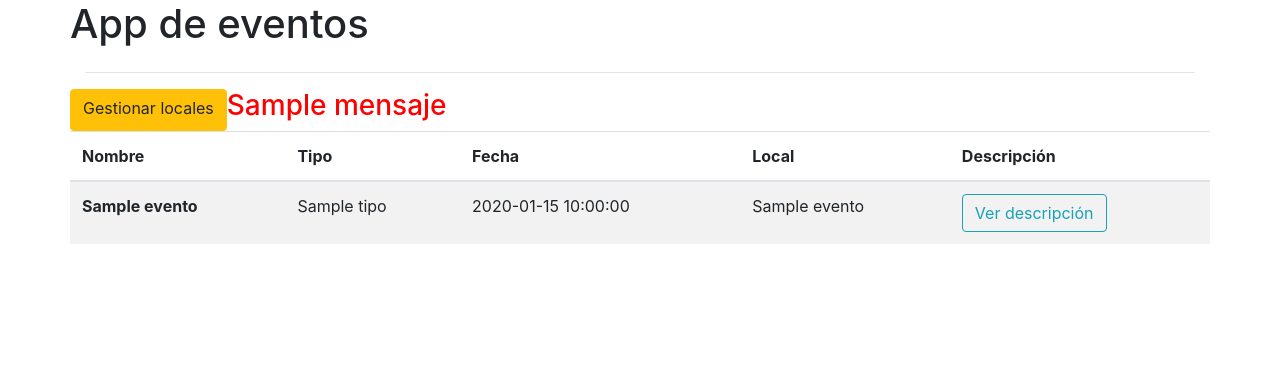
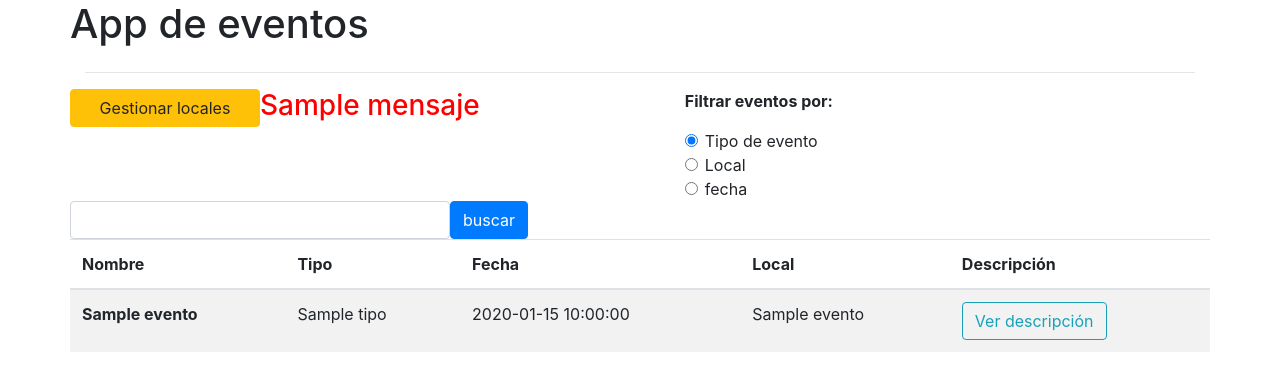
Before and after one commit to MikelFerreiro/DAW2, a PHP site: template servi/3Evaluacion/appEventos/view/indexView.twig in a window 1280 px wide. Shown: the top 391 px of the page. Run offline with PHP 8.4, Linux system fonts and the light colour scheme; the template is opened without the code that fills it: most values are stand-ins (such as "Sample title", 1, 10 or a date in 2020); some libraries are stand-ins or nearby versions.

Commit message:
acabada api filtro eventos

```diff
--- a/servi/3Evaluacion/appEventos/Create.sql
+++ b/servi/3Evaluacion/appEventos/Create.sql
@@ -37,5 +37,5 @@ INSERT INTO EVENTOS(NOMBRE, TIPO, FECHA, DESCRIPCION, ID_LOCAL) VALUES ('Foro de
 INSERT INTO EVENTOS(NOMBRE, TIPO, FECHA, DESCRIPCION, ID_LOCAL) VALUES ('Torneo FIRST LEGO League Euskadi','Torneo','2019-02-16','Evento para promover las vocaciones científico-tecnológicas, el espíritu creativo y la innovación entre escolares de 6 a 16 años. Equipos de todo el País Vasco participarán en este torneo clasificatorio, que busca impulsar la Educación STEAM (Science, Technology, Engineering, Arts and Maths), utilizando desafíos temáticos para involucrar a los jóvenes en la investigación, la resolución de problemas y la ciencia. En novena edición, a través del desafío Hydro Dynamics, el objetivo es que los equipos aprendan sobre el ciclo humano del agua: dónde y cómo encontrarla, transportarla y usarla correctamente. Incluirá una zona Opengune de exposiciones y talleres para todos los públicos.',2);
 INSERT INTO EVENTOS(NOMBRE, TIPO, FECHA, DESCRIPCION, ID_LOCAL) VALUES ('TEDx','Charla','2019-05-04','TEDx modu independentean antolatutako biltzarrak dira, TED (Teknologia, Entretenimendua, Diseinua) irabazi asmorik gabeko erakundearen lizentzia esklusibo baten pean.',2);
 
-INSERT INTO EVENTOS(NOMBRE, TIPO, FECHA, DESCRIPCION, ID_LOCAL) VALUES ('Gansos Rosas','Conciertos','2019-02-01','Calificados por el batería original de Guns N Roses Steve Adl como el mejor grupo tributo de los Guns en Europa, Gansos Rosas están avalados también por los miles de aficionados y seguidores que les han seguido en los numerosos escenarios que han recorrido durante su primera década de vida. Tras celebrar durante el año 2016 su décimo aniversario, la banda madrileña Gansos Rosas nos proponen en 2019 seguir rememorando con total fidelidad los temas de una de las últimas bandas autenticas de la historia del Rock con una puesta en escena insuperable.',3);
-INSERT INTO EVENTOS(NOMBRE, TIPO, FECHA, DESCRIPCION, ID_LOCAL) VALUES ('Letz Zep','Conciertos','2019-02-08','Letz Zep son considerados hoy en día como el mejor grupo tributo a Led Zeppelin, dentro y fuera del Reino Unido. No son un ejercicio de nostalgia, sino de la rebelión contra el tiempo; un grito de representación del corazón contra la mediocridad y el olvido. Una banda formada por 4 músicos ingleses de enorme talento, experimentados y con todo lo necesario para llevar a cabo la tarea de acercar la música de Led Zeppelin a las nuevas generaciones.',3);
+INSERT INTO EVENTOS(NOMBRE, TIPO, FECHA, DESCRIPCION, ID_LOCAL) VALUES ('Gansos Rosas','Concierto','2019-02-01','Calificados por el batería original de Guns N Roses Steve Adl como el mejor grupo tributo de los Guns en Europa, Gansos Rosas están avalados también por los miles de aficionados y seguidores que les han seguido en los numerosos escenarios que han recorrido durante su primera década de vida. Tras celebrar durante el año 2016 su décimo aniversario, la banda madrileña Gansos Rosas nos proponen en 2019 seguir rememorando con total fidelidad los temas de una de las últimas bandas autenticas de la historia del Rock con una puesta en escena insuperable.',3);
+INSERT INTO EVENTOS(NOMBRE, TIPO, FECHA, DESCRIPCION, ID_LOCAL) VALUES ('Letz Zep','Concierto','2019-02-08','Letz Zep son considerados hoy en día como el mejor grupo tributo a Led Zeppelin, dentro y fuera del Reino Unido. No son un ejercicio de nostalgia, sino de la rebelión contra el tiempo; un grito de representación del corazón contra la mediocridad y el olvido. Una banda formada por 4 músicos ingleses de enorme talento, experimentados y con todo lo necesario para llevar a cabo la tarea de acercar la música de Led Zeppelin a las nuevas generaciones.',3);
--- a/servi/3Evaluacion/appEventos/js/cargaEventos.js
+++ b/servi/3Evaluacion/appEventos/js/cargaEventos.js
@@ -16,3 +16,49 @@ function cargarEventos(id) {
         }
     });
 }
+
+$("input[type=radio]").change(function () {
+    if (this.value==="fecha"){
+        $("#busqueda").prop('type','date');
+    }else {
+        $("#busqueda").prop('type','text');
+    }
+});
+
+function filtrarEventos() {
+
+    if($("#busqueda").val()!=""){
+        $.ajax({
+            url: 'http://localhost/servi/3Evaluacion/appEventos/api/eventosBusqueda.php',
+            method:'get',
+            data:{"por":$('input[type=radio]:checked').val(),
+                    "busqueda":$("#busqueda").val()},
+            statusCode: {
+                404: function() {
+                    alert("La busqueda no ha devuelto ningún resultado");
+                    $("#busqueda").val("");
+                },
+                200: function (data) {
+                    rellenarTabla(data);
+                }
+            },
+        });
+        return false;
+    }
+}
+function rellenarTabla(data) {
+    var tbody=$('#tablaEventos > tbody');
+    tbody.empty();
+
+    data.forEach(evento => {
+        tbody.append("<tr>" +
+                "<th scope=\"row\">"+evento["nombreEvento"]+"</th>" +
+                    "<td>"+evento["tipo"]+"</td>" +
+                    "<td>"+evento["fecha"]+"</td>" +
+                    "<td>"+evento["nombreLocal"]+"</td>" +
+                    "<td>" +
+                        "<a tabindex=\"0\" class=\"btn btn-outline-info\" role=\"button\" data-toggle=\"popover\" data-trigger=\"focus\" data-content=\""+evento["descripcion"]+"\">Ver descripción</a>" +
+                    "</td>" +
+            "</tr>");
+    });
+}
--- a/servi/3Evaluacion/appEventos/view/indexView.twig
+++ b/servi/3Evaluacion/appEventos/view/indexView.twig
@@ -1,9 +1,32 @@
 {% extends "layout.twig"%}
 {% block contenido%}
-    <form class="row" action="index.php">
-        <a name="annadir" class="btn btn-warning" href="index.php?controller=locales">Gestionar locales</a>
+    <form action="index.php" class="row">
+        <a name="annadir" class="btn btn-warning mb-auto col-2" href="index.php?controller=locales">Gestionar locales</a>
         <h3 style="color: red;" class="text-center">{{ mensaje?:'' }}</h3>
-        <table class="table table-striped" >
+        <div class="col-2 offset-2">
+            <p><b>Filtrar eventos por:</b></p>
+                <div class="form-check">
+                    <input class="form-check-input" type="radio" name="filtro" id="tipo" value="tipo" checked>
+                    <label class="form-check-label" for="tipo">
+                        Tipo de evento
+                    </label>
+                </div>
+                <div class="form-check">
+                    <input class="form-check-input" type="radio" name="filtro" id="local" value="local">
+                    <label class="form-check-label" for="local">
+                        Local
+                    </label>
+                </div>
+                <div class="form-check">
+                    <input class="form-check-input" type="radio" name="filtro" id="fecha" value="fecha">
+                    <label class="form-check-label" for="fecha">
+                        fecha
+                    </label>
+                </div>
+        </div>
+        <input type="text" class="form-control my-auto col-4" id="busqueda">
+        <button class="btn btn-primary my-auto" onclick="return filtrarEventos()">buscar</button>
+        <table id="tablaEventos" class="table table-striped" >
             <thead>
             <tr>
                 <th scope="col">Nombre</th>
--- a/servi/3Evaluacion/appEventos/view/layout.twig
+++ b/servi/3Evaluacion/appEventos/view/layout.twig
@@ -6,7 +6,7 @@
     <link rel="stylesheet" href="https://stackpath.bootstrapcdn.com/bootstrap/4.1.3/css/bootstrap.min.css"
           integrity="sha384-MCw98/SFnGE8fJT3GXwEOngsV7Zt27NXFoaoApmYm81iuXoPkFOJwJ8ERdknLPMO" crossorigin="anonymous">
     <script type="text/javascript" src="js/bootstrap.bundle.min.js"></script>
-    <script type="text/javascript" src="js/cargaEventos.js"></script>
+
     <script src="https://code.jquery.com/jquery-3.3.1.min.js"></script>
     <script src="https://cdnjs.cloudflare.com/ajax/libs/popper.js/1.14.3/umd/popper.min.js"></script>
     <script src="https://stackpath.bootstrapcdn.com/bootstrap/4.1.3/js/bootstrap.min.js"></script>
@@ -21,6 +21,6 @@
     <hr/>
     {%block contenido%}{%endblock%}
 </div>
-
+<script type="text/javascript" src="js/cargaEventos.js"></script>
 </body>
 </html>
```
Also changed, not shown: servi/3Evaluacion/appEventos/api/eventosBusqueda.php (added, +50 -0 lines), servi/3Evaluacion/appEventos/api/eventosPorLocal.php (+5 -11 lines), servi/3Evaluacion/appEventos/model/Evento.php (+36 -7 lines).
